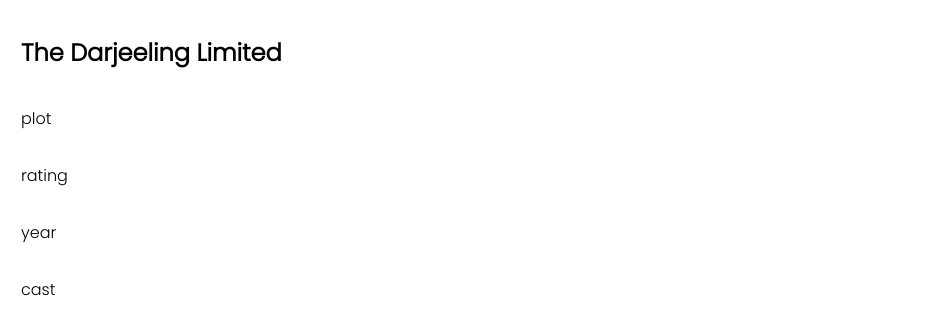
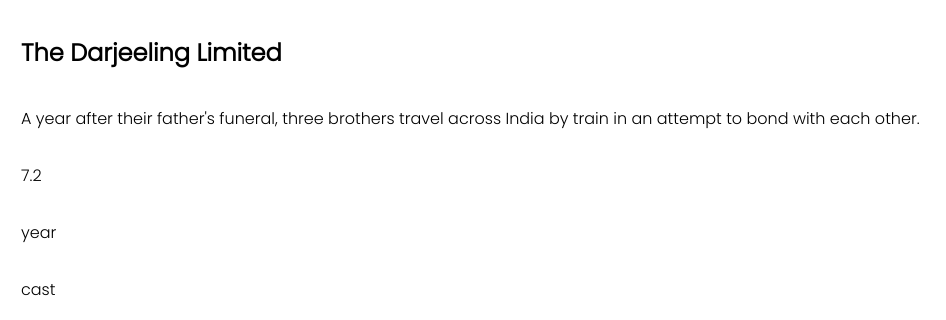
Before and after one commit to pathirny/MData, a plain HTML site: page index.html in a window 1280 px wide. Shown: the part 219-539 px from the top of the page, 334-1280 px from the left. Drawn offline with Linux system fonts and the light colour scheme.

Commit message:
correct Javascript logic applied

```diff
--- a/data.js
+++ b/data.js
@@ -34,4 +34,4 @@ let movieData = {
     },
   };
 
-  export { movieData };
+    export { movieData };
--- a/index.html
+++ b/index.html
@@ -22,8 +22,8 @@
                 <img src="./imgs/TheDarjeelingLimited.jpg" alt="The Darjeeling Limited">
                 <div class="description">
                     <h2>The Darjeeling Limited</h2>
-                    <p id="plot">plot</p>
-                    <p>rating</p>
+                    <p id="plot1">plot</p>
+                    <p id="rating1">rating</p>
                     <p>year</p>
                     <p>cast</p>
                     <p>runtime</p>
--- a/main.js
+++ b/main.js
@@ -1,3 +1,22 @@
-import { movieData } from './moviedata.js';
+import { movieData } from './data.js';
 
 movieData;
+
+// !!!!! Objects.enteries changes the movieData object into arrays
+const movieDataAsArray = Object.entries(movieData);
+
+// working with these array as seen below allos me to access each key and value in the objects
+console.log(movieDataAsArray[0][1])
+
+// This function will push the array value to html
+function first () {
+    let plot = movieDataAsArray[0][1].plot;
+    let rating = movieDataAsArray[0][1].rating;
+    document.getElementById("plot1").innerHTML = plot;
+    document.getElementById("rating1").innerHTML = rating;
+}
+
+first();
+
+
+// Next create a for loop which will creat p elements and push all informations into appropriate place
```
